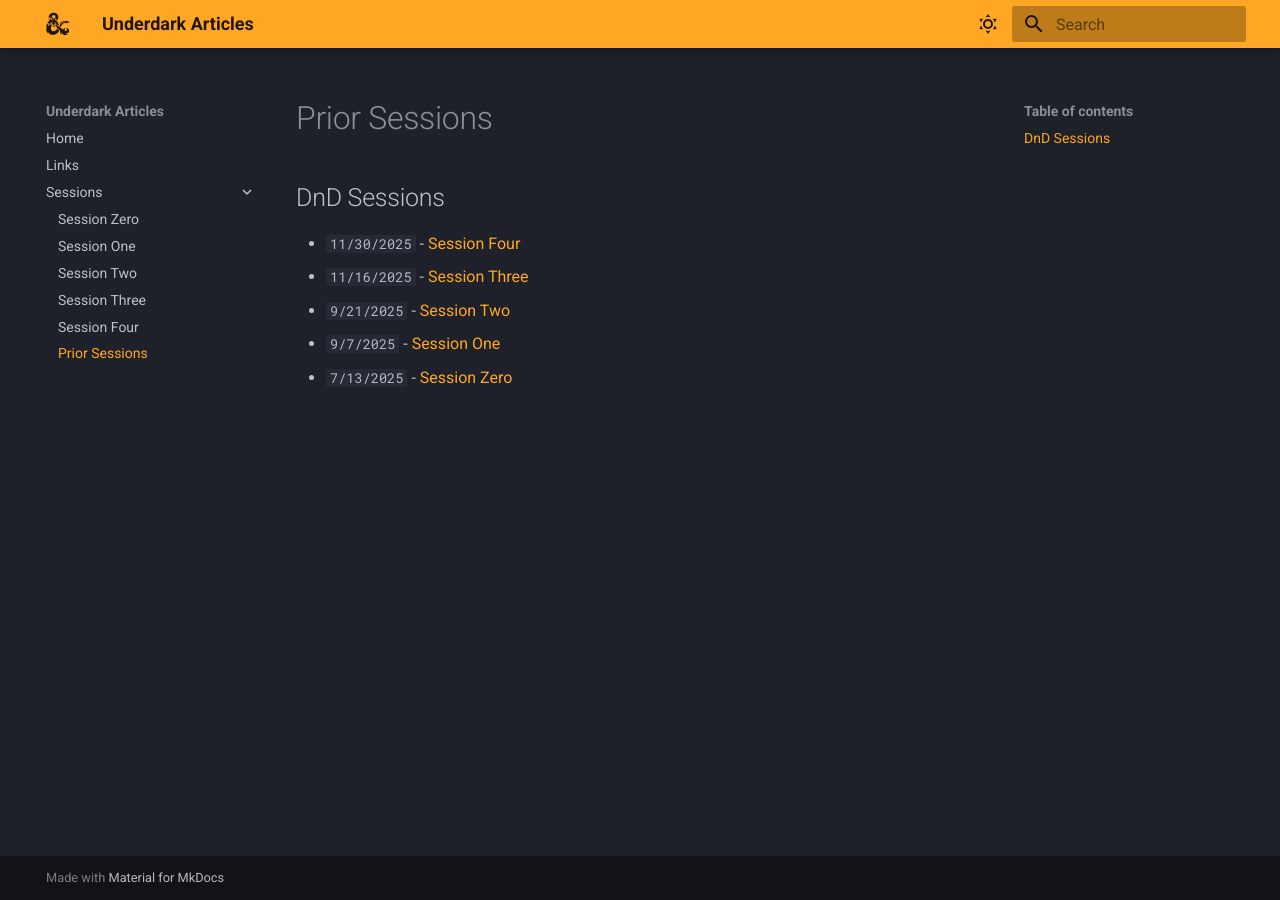
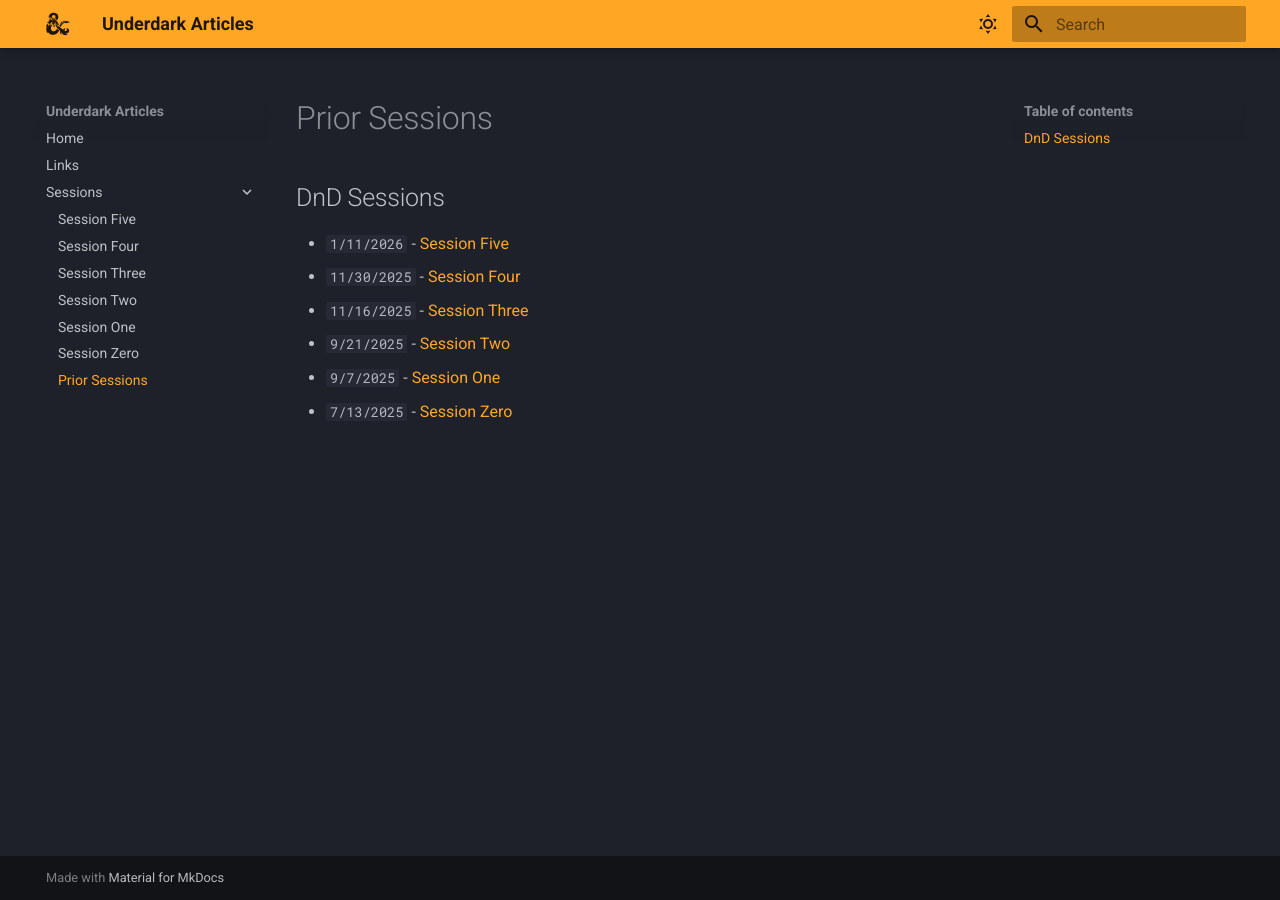
Before and after one commit to underdarkarticles/underdarkarticles.com, an MkDocs documentation site: the page built from docs/sessions/prior-sessions.md, in a window 1280 px wide. Built offline with MkDocs 1.6.1 and Material for MkDocs 9.7.7, drawn with Linux system fonts in a browser that asks for light colours.

Commit message:
Updated names of sessions. Added the fifth session but it's blank.

```diff
--- a/docs/sessions/prior-sessions.md
+++ b/docs/sessions/prior-sessions.md
@@ -1,8 +1,9 @@
 # Prior Sessions
 
 ## DnD Sessions
-* `11/30/2025` - [Session Four](https://underdarkarticles.com/sessions/4-session-four/)
-* `11/16/2025` - [Session Three](https://underdarkarticles.com/sessions/3-session-three/)
-* `9/21/2025` - [Session Two](https://underdarkarticles.com/sessions/2-session-two/)
-* `9/7/2025` - [Session One](https://underdarkarticles.com/sessions/1-session-one/)
-* `7/13/2025` - [Session Zero](https://underdarkarticles.com/sessions/0-session-zero/)
+* `1/11/2026` - [Session Five](https://underdarkarticles.com/sessions/94-session-five/)
+* `11/30/2025` - [Session Four](https://underdarkarticles.com/sessions/95-session-four/)
+* `11/16/2025` - [Session Three](https://underdarkarticles.com/sessions/96-session-three/)
+* `9/21/2025` - [Session Two](https://underdarkarticles.com/sessions/97-session-two/)
+* `9/7/2025` - [Session One](https://underdarkarticles.com/sessions/98-session-one/)
+* `7/13/2025` - [Session Zero](https://underdarkarticles.com/sessions/99-session-zero/)
```
Also changed, not shown: docs/index.md (+3 -3 lines), docs/sessions/2-session-two.md (deleted, +0 -18 lines), docs/sessions/3-session-three.md (deleted, +0 -18 lines), docs/sessions/94-session-five.md (renamed from docs/sessions/4-session-four.md, +4 -4 lines), docs/sessions/95-session-four.md (added, +17 -0 lines), docs/sessions/96-session-three.md (added, +18 -0 lines), docs/sessions/97-session-two.md (added, +18 -0 lines), docs/sessions/98-session-one.md (renamed from docs/sessions/1-session-one.md, +1 -1 lines), docs/sessions/99-session-zero.md (renamed from docs/sessions/0-session-zero.md, +1 -1 lines).
